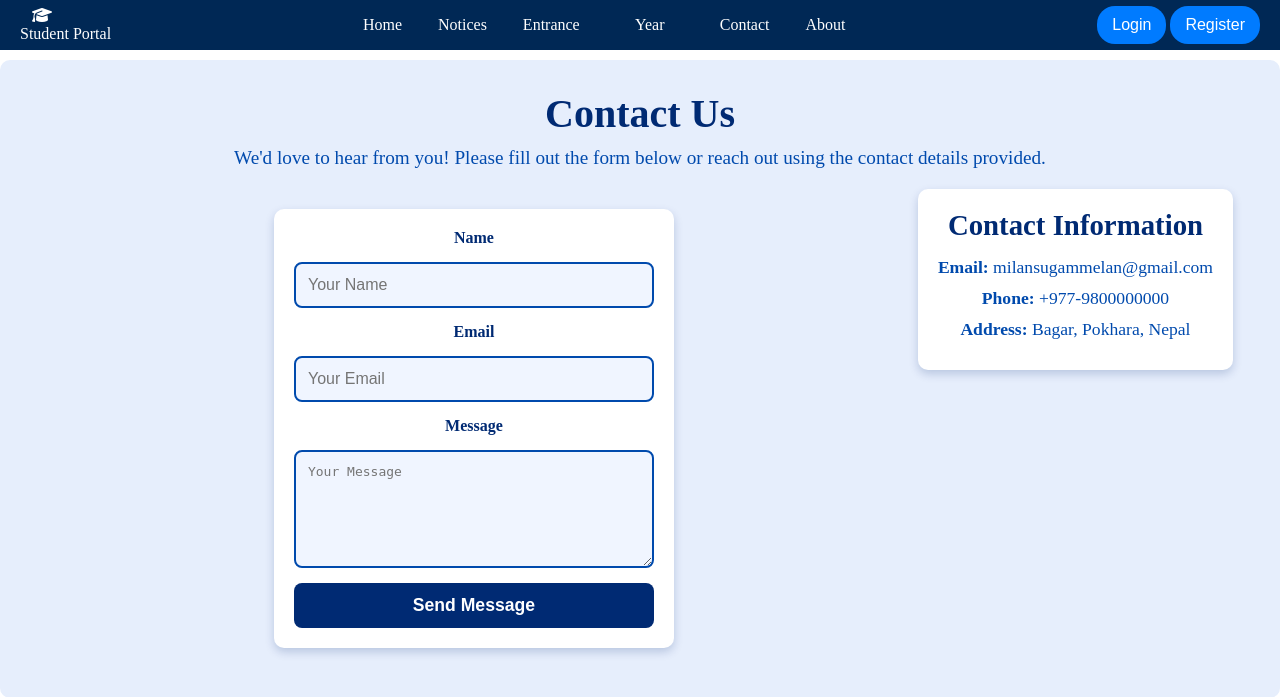
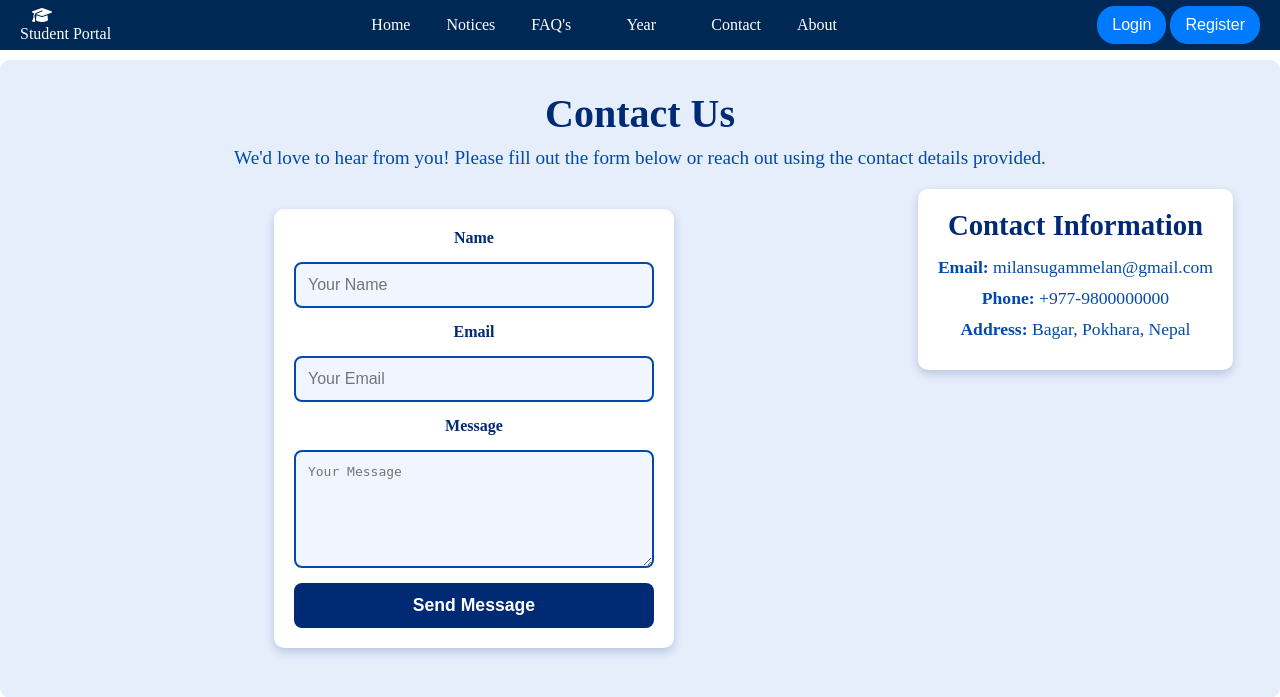
Before and after one commit to milanshahi57/studen_portal, a Django app: page /contact/ in a window 1280 px wide. Shown: the top 697 px of the page. Run offline with Django 5.2, Linux system fonts and the light colour scheme.

Commit message:
faqs added

```diff
--- a/student_app/templates/base.html
+++ b/student_app/templates/base.html
@@ -61,7 +61,7 @@
             <ul>
                 <li><a href="{% url 'home' %}" class="nav-items">Home</a></li>
                 <li><a href="{% url 'notice_list' %}" class="nav-items">Notices</a></li>
-                <li><a href="" class="nav-items">Entrance</a></li>
+                <li><a href="" class="nav-items">FAQ's</a></li>
                 <li class="dropdown">
                     <a href="{% url 'year' %}" class="nav-items year">Year</a>
                 <ul class="drop">
--- a/student_app/templates/contact.html
+++ b/student_app/templates/contact.html
@@ -63,7 +63,7 @@
 
                 setTimeout(() => {
                     alertBox.remove();
-                }, 3000); // Auto remove after 3 seconds
+                }, 5000);
             {% endfor %}
         });
     </script>
```
